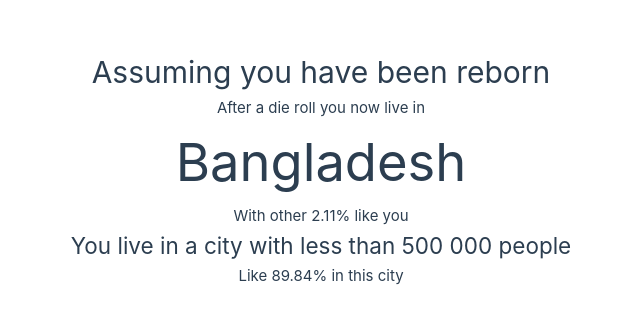
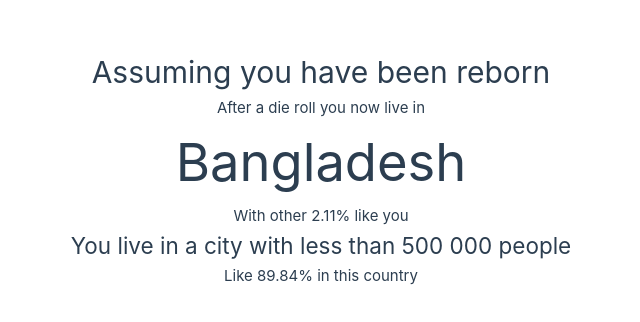
Before and after one commit to AlexPl292/younew, a Vue app: page / in a window 1280 px wide. Shown: the part 232-554 px from the top of the page, without its empty margins (319-959 px from the left). Built offline with nearby package versions, Linux system fonts and the light colour scheme; what vuefire would draw is missing.

Commit message:
Correct wording

```diff
--- a/src/views/HomeView.vue
+++ b/src/views/HomeView.vue
@@ -89,5 +89,5 @@ export default {
     You live in a city with less than 500 000 people
   </span>
   <br />
-  <span> Like {{ hello.city_perc }}% in this city </span>
+  <span> Like {{ hello.city_perc }}% in this country</span>
 </template>
```
Also changed, not shown: src/sources.txt (added).
